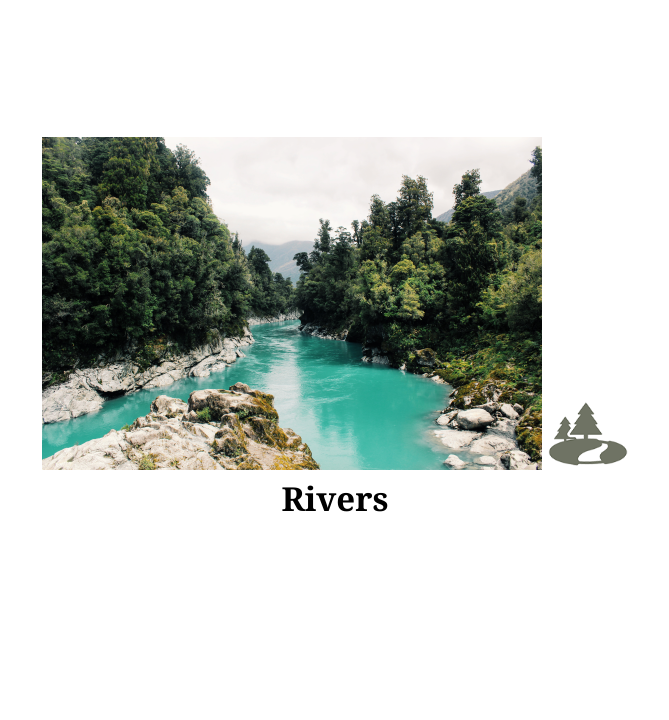
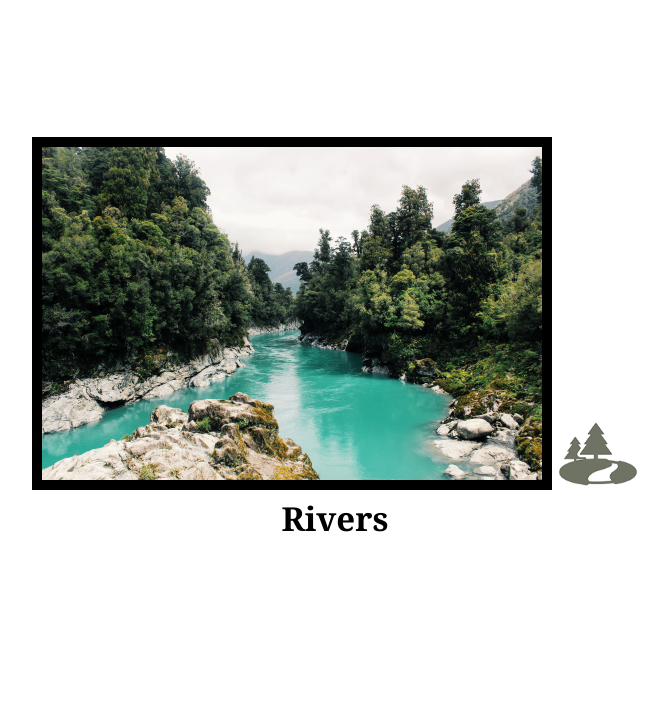
Before and after one commit to AlisonMazzarella/HTML-CSS, a plain HTML site: page wwr/index.html in a window 1280 px wide. Shown: the part 1320-2040 px from the top of the page, without its empty margins (305-974 px from the left). Drawn offline with Linux system fonts and the light colour scheme.

Commit message:
changed xp tp px

```diff
--- a/wwr/styles/style.css
+++ b/wwr/styles/style.css
@@ -111,7 +111,7 @@ footer a:hover {
     margin: 200px 0;
 }
 .card-img {
-    border: 10xp solid black;
+    border: 10px solid black;
 }
 main section img {
     box-sizing: border-box;
```
